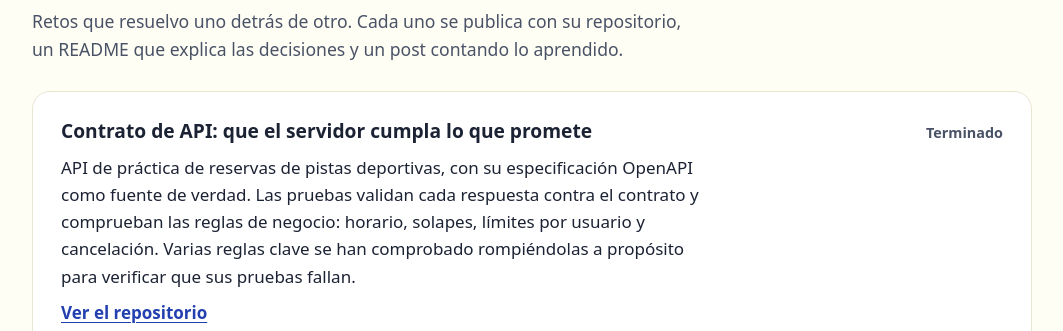
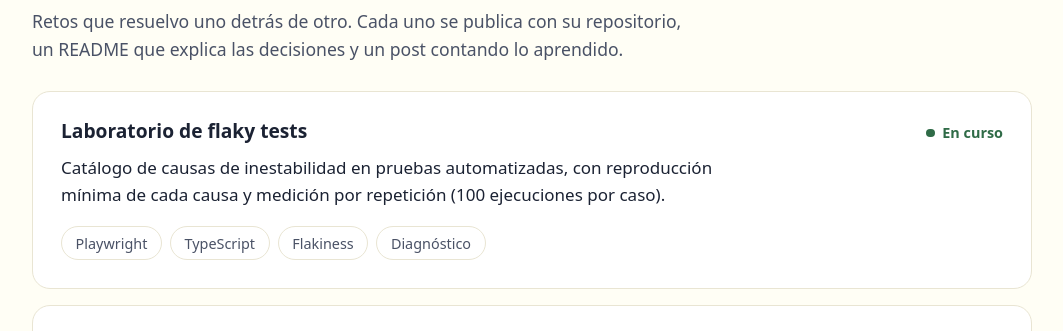
Before and after one commit to BasiMontes/BasiMontes.github.io, a website: page site/index.html in a window 1280 px wide. Shown: the part 5662-5993 px from the top of the page, without its empty margins (108-1171 px from the left). Drawn offline with Linux system fonts and the light colour scheme; a web font is replaced by a local one.

Commit message:
Añadir laboratorio de flaky tests como proyecto en curso

```diff
--- a/site/index.html
+++ b/site/index.html
@@ -160,6 +160,14 @@
 <p>Retos que resuelvo uno detrás de otro. Cada uno se publica con su repositorio, un README que explica las decisiones y un post contando lo aprendido.</p>
 </div>
 <ol class="project-list">
+<li class="project card" data-status="en-curso">
+<div class="project-head">
+<h3>Laboratorio de flaky tests</h3>
+<span class="status">En curso</span>
+</div>
+<p>Catálogo de causas de inestabilidad en pruebas automatizadas, con reproducción mínima de cada causa y medición por repetición (100 ejecuciones por caso).</p>
+<ul class="tags"><li>Playwright</li><li>TypeScript</li><li>Flakiness</li><li>Diagnóstico</li></ul>
+</li>
 <li class="project card" data-status="terminado">
 <div class="project-head">
 <h3>Contrato de API: que el servidor cumpla lo que promete</h3>
```
